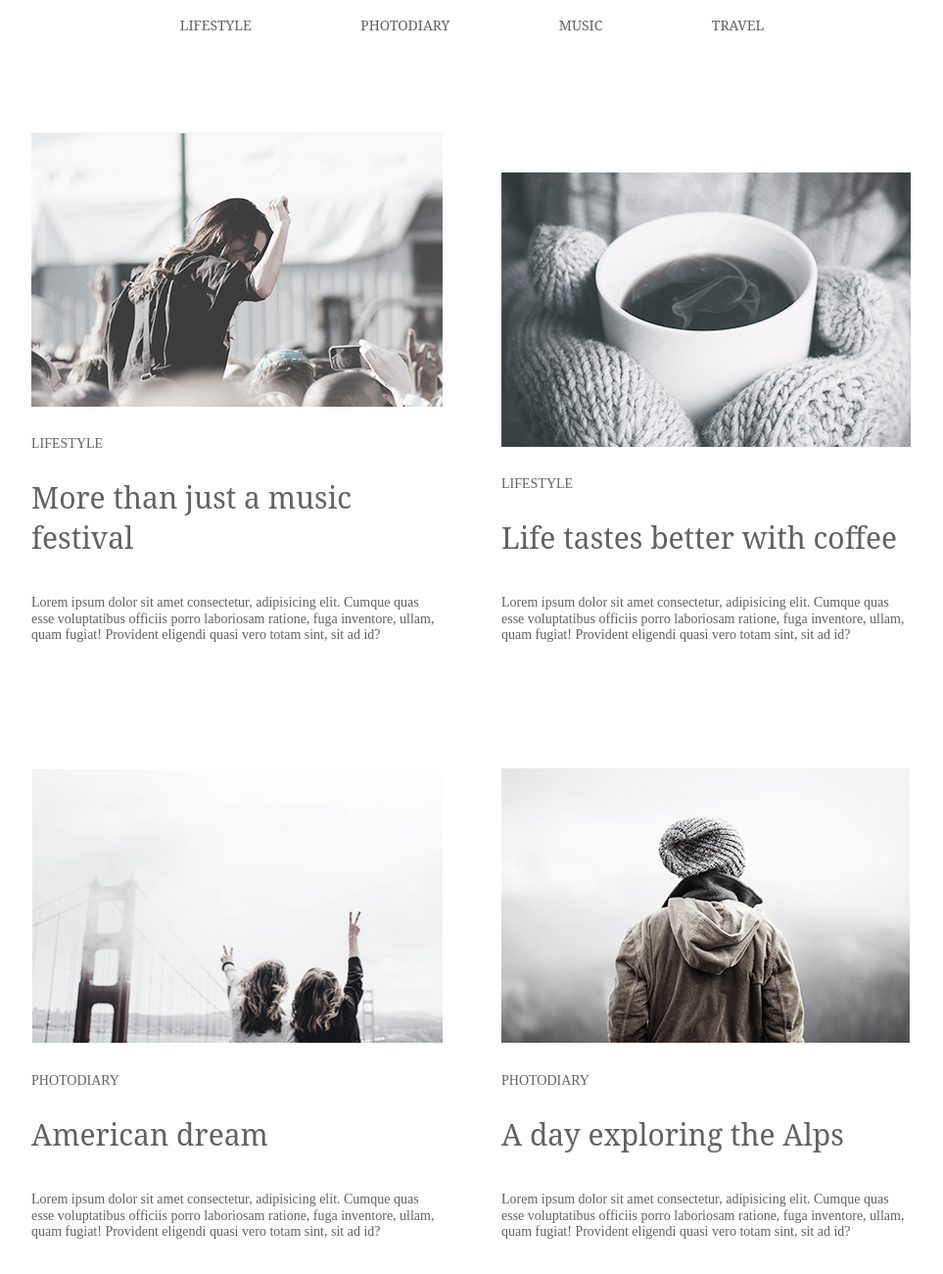
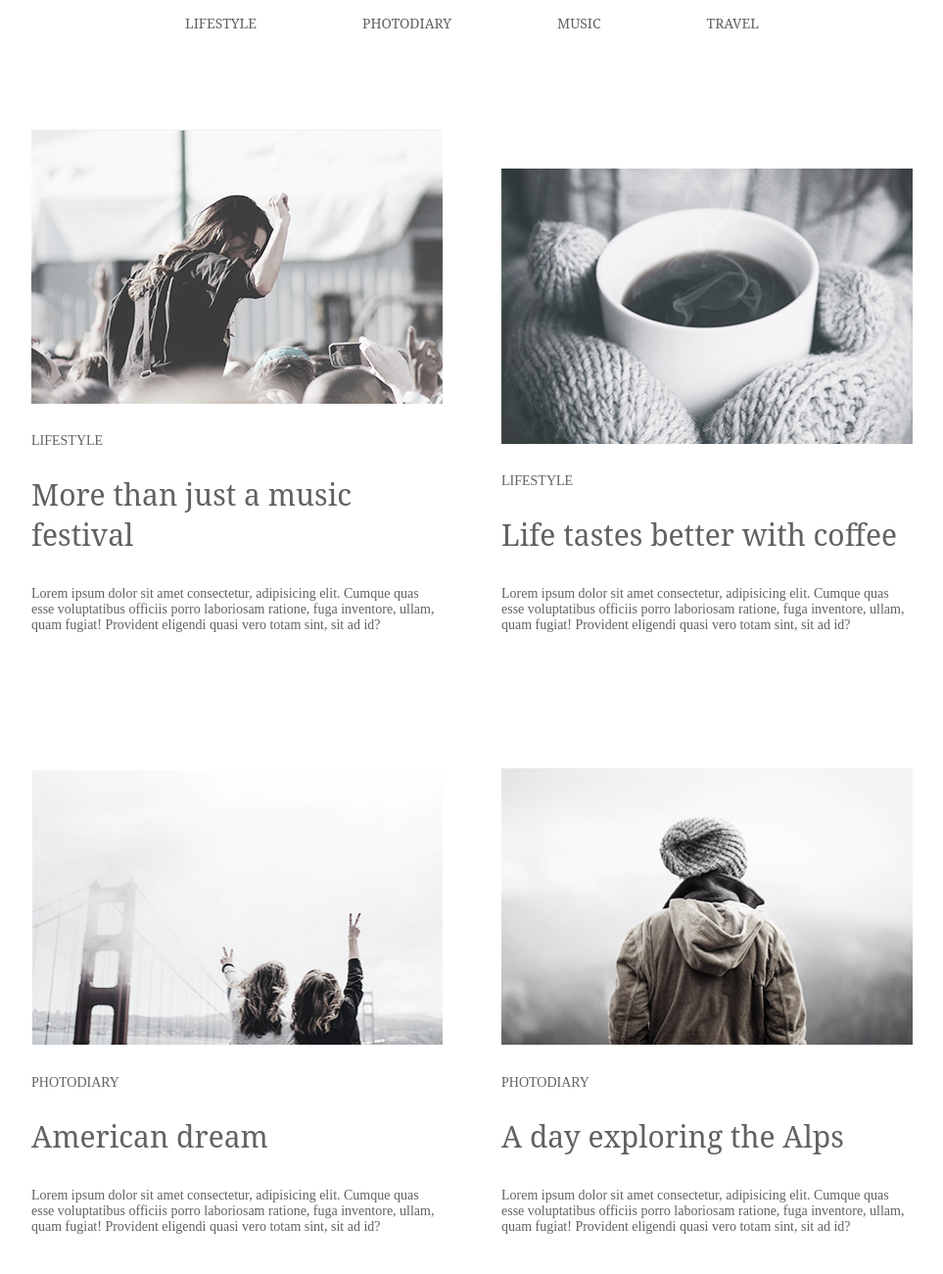
Before and after one commit to kateksiondzyk/goit-fe-course, a plain HTML site: page html-css/modue-03/index.html in a window 1280 px wide. Shown: the part 60-1360 px from the top of the page at 98% size, without its empty margins (158-1121 px from the left). Drawn offline with Linux system fonts and the light colour scheme.

Commit message:
comments fixed

```diff
--- a/html-css/modue-03/css/style.css
+++ b/html-css/modue-03/css/style.css
@@ -29,12 +29,11 @@ main {
 }
 
 .site-navigation {
-    display: inline-block;
+    display: block;
     text-align: center;
-    width: 900px;
     margin: 0;
     padding: 0;
-    font-size: 14px;
+    font-size: 0;
     list-style: none;
 }
 
@@ -47,10 +46,12 @@ main {
 }
 
 .site-navigation a {
+    display: block;
     text-decoration: none;
     line-height: 16px;
     font-weight: 500;
-    font: 14px "PlayfairDisplay", "serif";
+    font-size: 14px;
+    font-family: "PlayfairDisplay", "serif";
     color: rgb(98, 98, 98);
 }
 
@@ -71,7 +72,7 @@ main {
     width: 420px;
     height: 476px;
     margin-right: 60px;
-    margin-bottom: 132px;
+    margin-bottom: 136px;
     margin-top: 0;
     padding: 0;
     font-size: 14px;
@@ -85,18 +86,31 @@ main {
     margin-bottom: 56px;
 }
 
+.picture {
+    margin-bottom: 30px;
+}
+
 .features-list-item h2 {
-    margin-top: 26px;
-    margin-bottom: 38px;
+    margin: 0;
+    margin-bottom: 32px;
     font: 30px "PlayfairDisplay", "serif";
     font-weight: 500;
-    color: rgb(98,98,98);
+    color: rgb(98, 98, 98);
 }
 
 .features-list-item p {
-    margin-top: 30px;
     font-size: 14px "PlayfairDisplay", "serif";
     color: rgb(98, 98, 98);
+}
+
+.subpara {
+    text-transform: uppercase;
+    margin: 0;
+    margin-bottom: 26px;
+}
+
+.para {
+    margin: 0;
 }
 
 .button-container {
@@ -113,3 +127,7 @@ main {
     font: 20px "PlayfairDisplay", "serif";
     color: rgb(98, 98, 98);
 }
+
+.load-button:hover {
+    color: blue;
+}
--- a/html-css/modue-03/index.html
+++ b/html-css/modue-03/index.html
@@ -4,8 +4,8 @@
     <meta charset="UTF-8">
     <meta name="viewport" content="width=device-width, initial-scale=1.0">
     <meta http-equiv="X-UA-Compatible" content="ie=edge">
+    <link rel="stylesheet" href="./css/normalize.css">
     <link rel="stylesheet" href="./css/style.css">
-    <link rel="stylesheet" href="./css/normalize.css">
     <title>Document</title>
 </head>
 <body>
@@ -24,40 +24,40 @@
         <main class="container">
             <section class="features-list">
                 <article class="features-list-item">
-                    <img src="./img/homework-03_04.jpg">
-                    <p>LIFESTYLE</p>
+                    <img class="picture" src="./img/homework-03_04.jpg" width="420" height="280">
+                    <p class="subpara">Lifestyle</p>
                     <h2>More than just a music festival</h2>
-                    <p>Lorem ipsum dolor sit amet consectetur, adipisicing elit. Cumque quas esse voluptatibus officiis porro laboriosam ratione, fuga inventore, ullam, quam fugiat! Provident eligendi quasi vero totam sint, sit ad id?</p>
+                    <p class="para">Lorem ipsum dolor sit amet consectetur, adipisicing elit. Cumque quas esse voluptatibus officiis porro laboriosam ratione, fuga inventore, ullam, quam fugiat! Provident eligendi quasi vero totam sint, sit ad id?</p>
                 </article>
                 <article class="features-list-item">
-                    <img src="./img/homework-03_06.jpg">
-                    <p>LIFESTYLE</p>
+                    <img class="picture" src="./img/homework-03_06.jpg" width="420" height="280">
+                    <p class="subpara">Lifestyle</p>
                     <h2>Life tastes better with coffee</h2>
-                    <p>Lorem ipsum dolor sit amet consectetur, adipisicing elit. Cumque quas esse voluptatibus officiis porro laboriosam ratione, fuga inventore, ullam, quam fugiat! Provident eligendi quasi vero totam sint, sit ad id?</p>
+                    <p class="para">Lorem ipsum dolor sit amet consectetur, adipisicing elit. Cumque quas esse voluptatibus officiis porro laboriosam ratione, fuga inventore, ullam, quam fugiat! Provident eligendi quasi vero totam sint, sit ad id?</p>
                 </article>
                 <article class="features-list-item">
-                    <img src="./img/homework-03_10.jpg">
-                    <p>PHOTODIARY</p>
+                    <img class="picture" src="./img/homework-03_10.jpg" width="420" height="280">
+                    <p class="subpara">Photodiary</p>
                     <h2>American dream</h2>
-                    <p>Lorem ipsum dolor sit amet consectetur, adipisicing elit. Cumque quas esse voluptatibus officiis porro laboriosam ratione, fuga inventore, ullam, quam fugiat! Provident eligendi quasi vero totam sint, sit ad id?</p>
+                    <p class="para">Lorem ipsum dolor sit amet consectetur, adipisicing elit. Cumque quas esse voluptatibus officiis porro laboriosam ratione, fuga inventore, ullam, quam fugiat! Provident eligendi quasi vero totam sint, sit ad id?</p>
                 </article>
                 <article class="features-list-item">
-                    <img src="./img/homework-03_12.jpg">
-                    <p>PHOTODIARY</p>
+                    <img class="picture" src="./img/homework-03_12.jpg" width="420" height="280">
+                    <p class="subpara">Photodiary</p>
                     <h2>A day exploring the Alps</h2>
-                    <p>Lorem ipsum dolor sit amet consectetur, adipisicing elit. Cumque quas esse voluptatibus officiis porro laboriosam ratione, fuga inventore, ullam, quam fugiat! Provident eligendi quasi vero totam sint, sit ad id?</p>
+                    <p class="para">Lorem ipsum dolor sit amet consectetur, adipisicing elit. Cumque quas esse voluptatibus officiis porro laboriosam ratione, fuga inventore, ullam, quam fugiat! Provident eligendi quasi vero totam sint, sit ad id?</p>
                 </article>
                 <article class="features-list-item">
-                    <img src="./img/homework-03_15.jpg">
-                    <p>LIFESTYLE</p>
+                    <img class="picture" src="./img/homework-03_15.jpg" width="420" height="280">
+                    <p class="subpara">Lifestyle</p>
                     <h2>Top 10 song for running</h2>
-                    <p>Lorem ipsum dolor sit amet consectetur, adipisicing elit. Cumque quas esse voluptatibus officiis porro laboriosam ratione, fuga inventore, ullam, quam fugiat! Provident eligendi quasi vero totam sint, sit ad id?</p>
+                    <p class="para">Lorem ipsum dolor sit amet consectetur, adipisicing elit. Cumque quas esse voluptatibus officiis porro laboriosam ratione, fuga inventore, ullam, quam fugiat! Provident eligendi quasi vero totam sint, sit ad id?</p>
                 </article>
                 <article class="features-list-item">
-                    <img src="./img/homework-03_17.jpg">
-                    <p>LIFESTYLE</p>
+                    <img class="picture" src="./img/homework-03_17.jpg" width="420" height="280">
+                    <p class="subpara">Lifestyle</p>
                     <h2>Cold winter days</h2>
-                    <p>Lorem ipsum dolor sit amet consectetur, adipisicing elit. Cumque quas esse voluptatibus officiis porro laboriosam ratione, fuga inventore, ullam, quam fugiat! Provident eligendi quasi vero totam sint, sit ad id?</p>
+                    <p class="para">Lorem ipsum dolor sit amet consectetur, adipisicing elit. Cumque quas esse voluptatibus officiis porro laboriosam ratione, fuga inventore, ullam, quam fugiat! Provident eligendi quasi vero totam sint, sit ad id?</p>
                 </article>
                 <div class="button-container">
                     <button class="load-button">Load more</button>
```
